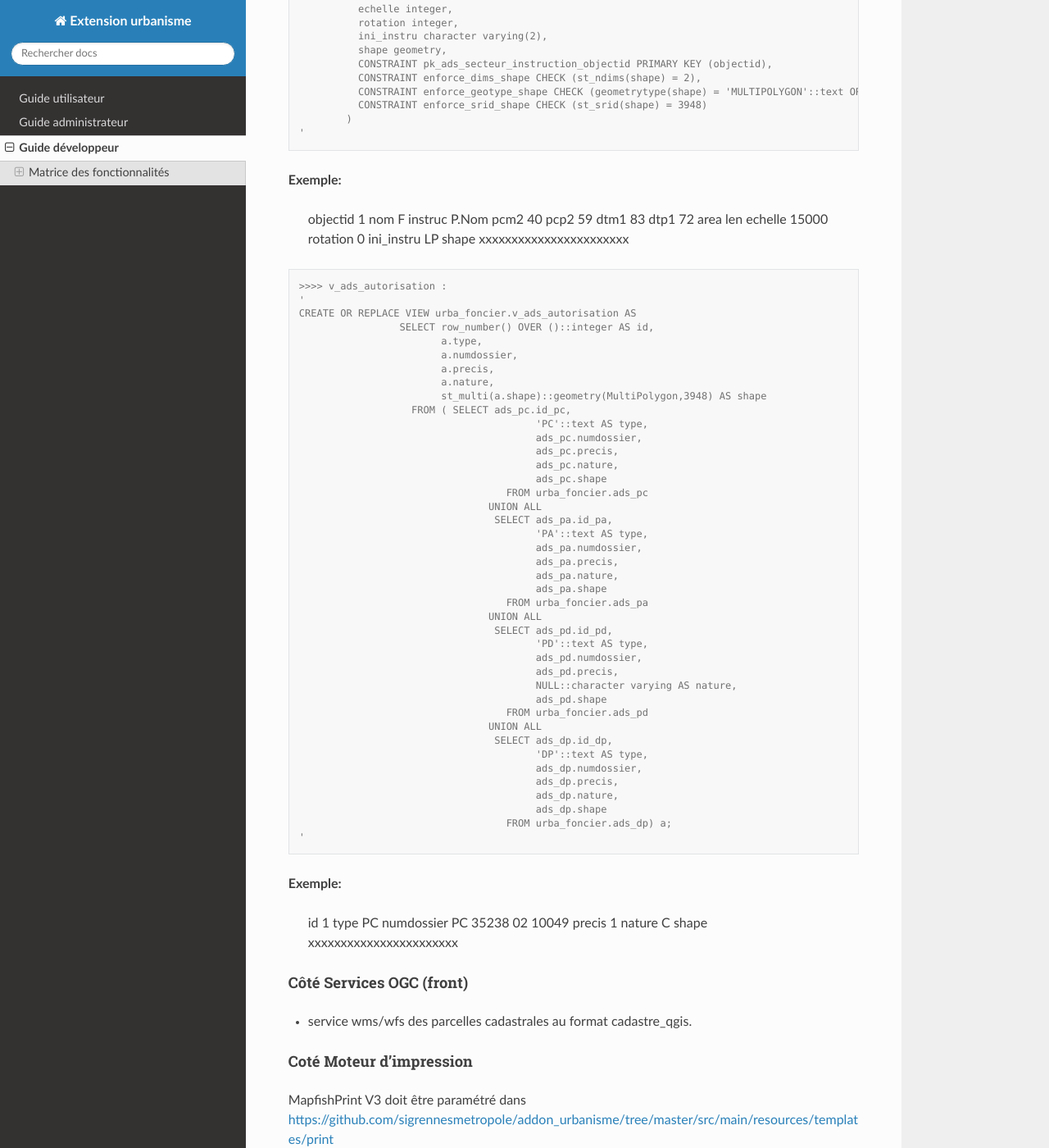
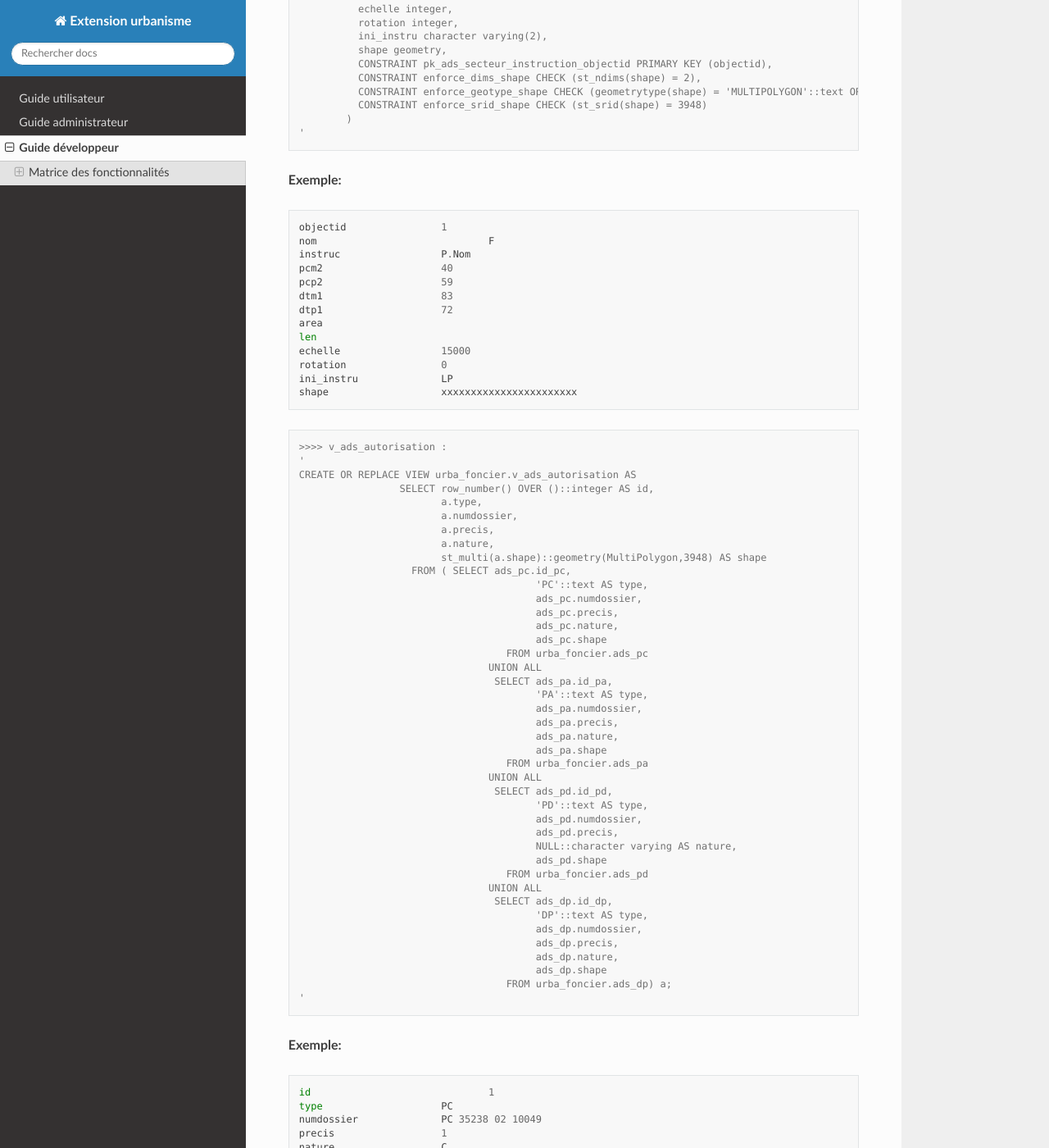
Before and after one commit to sigrennesmetropole/addon_urbanisme, a Sphinx documentation site: the page built from docs/guide_developpeur/index.rst, in a window 1280 px wide and 1400 px high, scrolled down 2864 px. Shown: the whole window at 82% size. Built offline with Sphinx 7.4.7 and the Read the Docs theme 2.0.0, drawn with Linux system fonts in a browser that asks for light colours; some of the changed lines change nothing that is shown; some of the changed text lies outside the part shown.

Commit message:
corrections de syntaxe rst

```diff
--- a/docs/guide_developpeur/index.rst
+++ b/docs/guide_developpeur/index.rst
@@ -169,6 +169,8 @@ Ces fonctions s'appuient sur les tables
 
 **Exemple:**
 
+::
+
 
 		objectid		1
 		nom				F
@@ -230,6 +232,7 @@ Ces fonctions s'appuient sur les tables
 
 
 **Exemple:**
+::
 
 
 		id				1
@@ -594,7 +597,7 @@ Côté Client
 |                             |                                                               | &CRS=EPSG%3A3857&I=1065&J=432                                                                      |
 |                             +---------------------------------------------------------------+----------------------------------------------------------------------------------------------------+
 |                             | Récupérer les informations sur le secteur d'instruction et    | GET /urbanisme/adsSecteurInstruction&parcelle={code}                                               |
-|                             |                             l'instructeur                     |                                                                                                    |
+|                             | sur l'instructeur                                             |                                                                                                    |
 |    Afficher la fiche ADS    +---------------------------------------------------------------+----------------------------------------------------------------------------------------------------+
 |                             | Récupération de la liste des ADS présents sur la parcelle     | GET /urbanisme/adsAutorisation&parcelle={code}                                                     |
 |                             +---------------------------------------------------------------+----------------------------------------------------------------------------------------------------+
```
